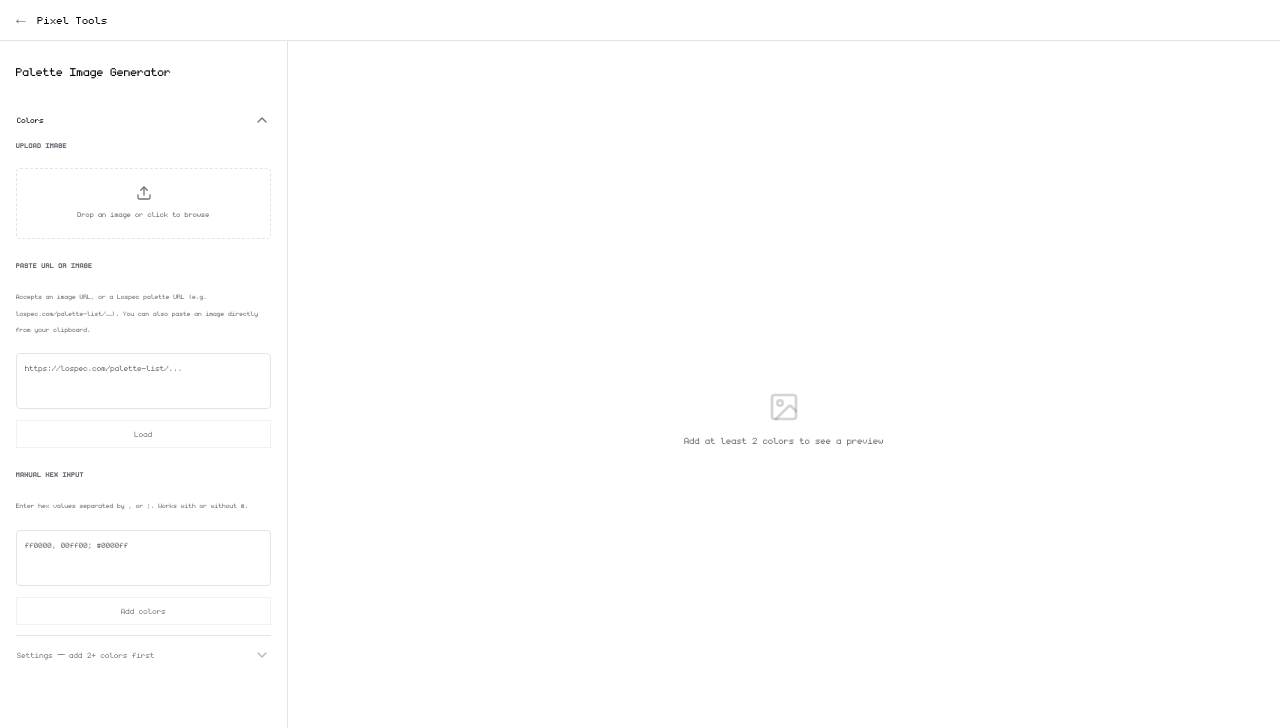
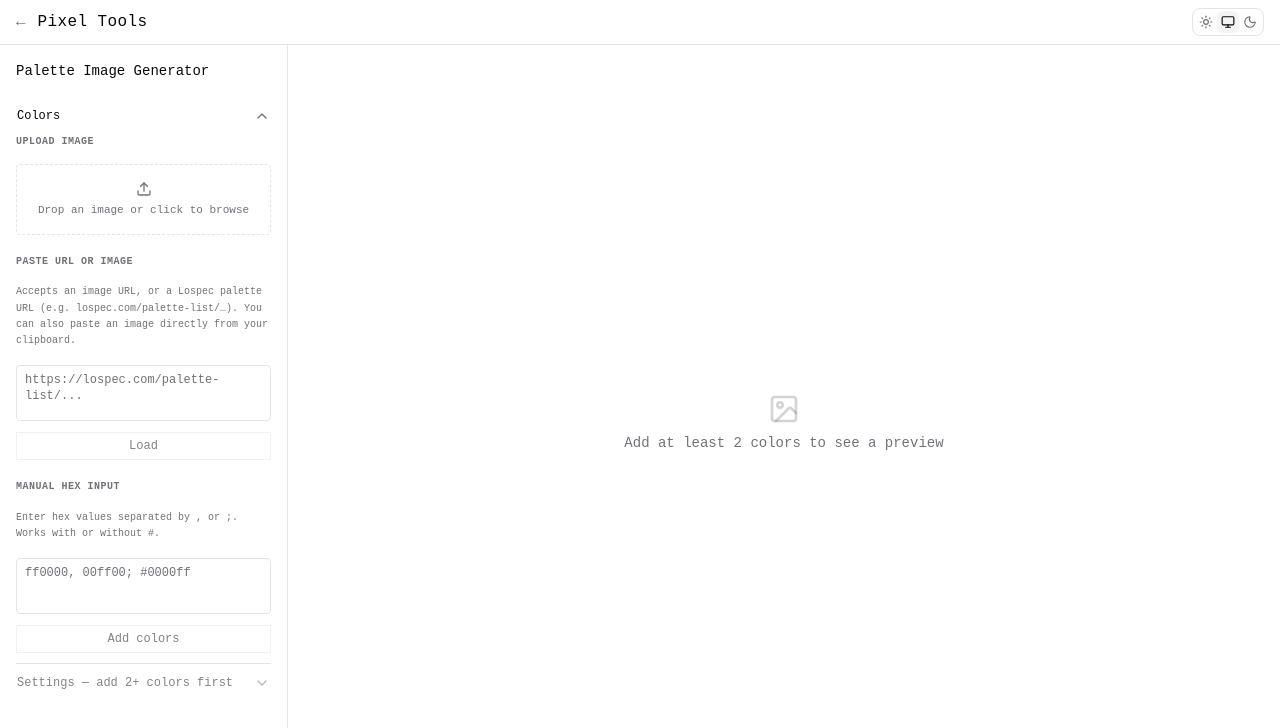
Before and after one commit to xarss/pixel-tools, a React (Vite) app: page /pixel-tools/palette-generator in a window 1280 px wide. Shown: the top 728 px of the page. Built offline with nearby package versions, Linux system fonts and the light colour scheme.

Commit message:
fix: removed pixel font for now

```diff
--- a/src/index.css
+++ b/src/index.css
@@ -1,18 +1,12 @@
 @import "tailwindcss";
 @import "tw-animate-css";
 @import "shadcn/tailwind.css";
-
-@font-face {
-  font-family: "monogram";
-  src: url("/fonts/monogram.ttf") format("truetype");
-  font-display: block;
-}
 
 @custom-variant dark (&:is(.dark *));
 
 @theme inline {
     --font-heading: var(--font-mono);
-    --font-mono: 'monogram', monospace;
+    --font-mono: 'JetBrains Mono Variable', monospace;
     --color-sidebar-ring: var(--sidebar-ring);
     --color-sidebar-border: var(--sidebar-border);
     --color-sidebar-accent-foreground: var(--sidebar-accent-foreground);
@@ -129,9 +123,6 @@
     }
   body {
     @apply bg-background text-foreground;
-    -webkit-font-smoothing: none;
-    -moz-osx-font-smoothing: unset;
-    font-smooth: never;
     }
   button:not(:disabled), [role="button"]:not(:disabled) {
     cursor: pointer;
--- a/src/layouts/app-layout.tsx
+++ b/src/layouts/app-layout.tsx
@@ -1,7 +1,12 @@
+import { MonitorIcon, MoonIcon, SunIcon } from "lucide-react"
 import { Link, Outlet, useMatch } from "react-router-dom"
+
+import { cn } from "@/lib/utils"
+import { useTheme } from "@/components/theme-provider"
 
 export default function AppLayout() {
   const isHome = useMatch("/")
+  const { theme, setTheme } = useTheme()
 
   return (
     <div className="flex h-svh flex-col">
@@ -18,6 +23,38 @@ export default function AppLayout() {
         <Link to="/" className="tracking-wide">
           Pixel Tools
         </Link>
+        <div className="ml-auto flex items-center rounded-md border p-0.5">
+          <button
+            onClick={() => setTheme("light")}
+            title="Light"
+            className={cn(
+              "rounded-sm p-1 transition-colors hover:bg-muted",
+              theme === "light" ? "bg-muted text-foreground" : "text-muted-foreground"
+            )}
+          >
+            <SunIcon className="size-3.5" />
+          </button>
+          <button
+            onClick={() => setTheme("system")}
+            title="System"
+            className={cn(
+              "rounded-sm p-1 transition-colors hover:bg-muted",
+              theme === "system" ? "bg-muted text-foreground" : "text-muted-foreground"
+            )}
+          >
+            <MonitorIcon className="size-3.5" />
+          </button>
+          <button
+            onClick={() => setTheme("dark")}
+            title="Dark"
+            className={cn(
+              "rounded-sm p-1 transition-colors hover:bg-muted",
+              theme === "dark" ? "bg-muted text-foreground" : "text-muted-foreground"
+            )}
+          >
+            <MoonIcon className="size-3.5" />
+          </button>
+        </div>
       </header>
       <Outlet />
     </div>
--- a/src/layouts/tool-layout.tsx
+++ b/src/layouts/tool-layout.tsx
@@ -12,7 +12,7 @@ export default function ToolLayout({
   return (
     <div className="flex min-h-0 flex-1">
       <aside className="flex w-72 shrink-0 flex-col gap-4 overflow-y-auto border-r p-4">
-        <h1 className="text-lg">{title}</h1>
+        <h1 className="text-sm font-medium">{title}</h1>
         {controls}
       </aside>
       <main className="flex flex-1 items-center justify-center overflow-auto p-6">
--- a/src/main.tsx
+++ b/src/main.tsx
@@ -1,5 +1,6 @@
 import { StrictMode } from "react"
 import { createRoot } from "react-dom/client"
+import "@fontsource-variable/jetbrains-mono"
 
 import "./index.css"
 import App from "./App.tsx"
--- a/src/pages/palette-generator.tsx
+++ b/src/pages/palette-generator.tsx
@@ -1,5 +1,5 @@
 import { useEffect, useRef, useState } from 'react'
-import { ImageIcon, UploadIcon } from 'lucide-react'
+import { DownloadIcon, ImageIcon, UploadIcon } from 'lucide-react'
 
 import { cn } from '@/lib/utils'
 import ToolLayout from '@/layouts/tool-layout'
@@ -277,6 +277,15 @@ export default function PaletteGenerator() {
   function handleSelectFont(font: FontEntry) {
     setSelectedFont(font.name)
     setActiveGlyphs(font.glyphs)
+  }
+
+  function handleDownloadPalette() {
+    const canvas = canvasRef.current
+    if (!canvas) return
+    const a = document.createElement('a')
+    a.href = canvas.toDataURL('image/png')
+    a.download = 'palette.png'
+    a.click()
   }
 
   function handleDownloadDefaultFont() {
@@ -557,7 +566,7 @@ export default function PaletteGenerator() {
                   className="flex-1"
                   onClick={handleDownloadDefaultFont}
                 >
-                  Download
+                  Download Template
                 </Button>
               </div>
               <input
@@ -586,6 +595,7 @@ export default function PaletteGenerator() {
               </p>
             </div>
           ) : (
+            <div className="relative">
               <canvas
                 ref={canvasRef}
                 style={{
@@ -594,6 +604,14 @@ export default function PaletteGenerator() {
                   height: canvasDims.height * previewScale,
                 }}
               />
+              <button
+                onClick={handleDownloadPalette}
+                title="Download PNG"
+                className="absolute right-2 bottom-2 rounded-sm bg-black/40 p-1.5 text-white hover:bg-black/60 focus:outline-none"
+              >
+                <DownloadIcon className="size-3.5" />
+              </button>
+            </div>
           )}
         </div>
       </ToolLayout>
```
Lines whose indentation alone changed are shown as unchanged.
